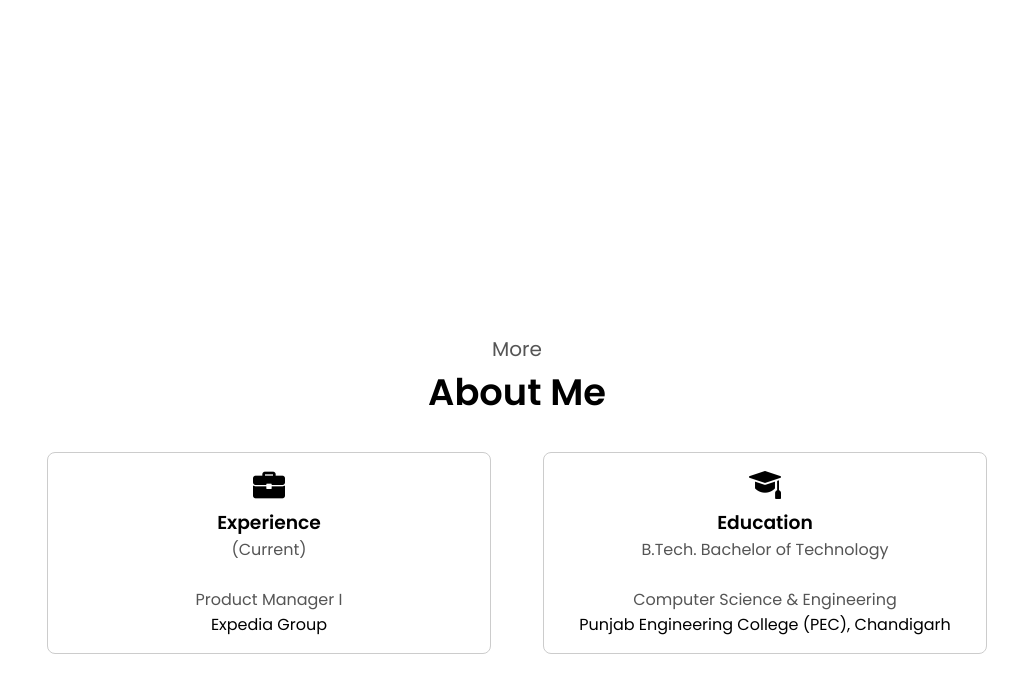
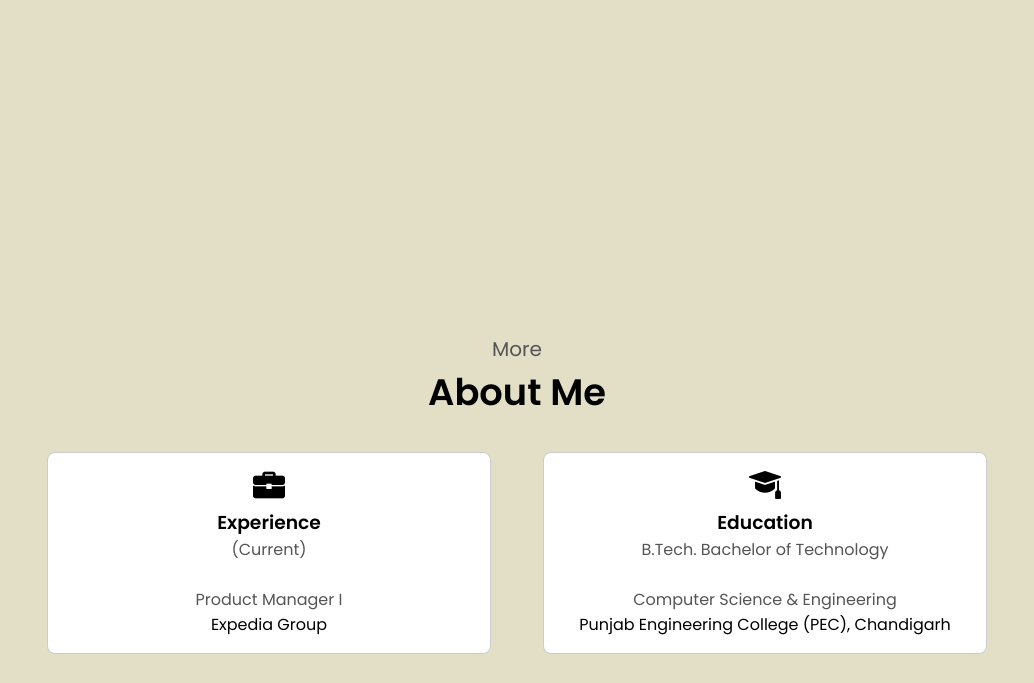
Before and after one commit to kavya-malhotra/kavya-malhotra.github.io, a plain HTML site: page index.html in a window 1280 px wide. Shown: the part 687-1370 px from the top of the page, without its empty margins (123-1157 px from the left). Drawn offline with Linux system fonts and the light colour scheme.

Commit message:
Bg update

```diff
--- a/style.css
+++ b/style.css
@@ -11,6 +11,7 @@
 
 body {
   font-family: "Poppins", sans-serif;
+   background-color: #E2DFC6;
 }
 
 html {
```
